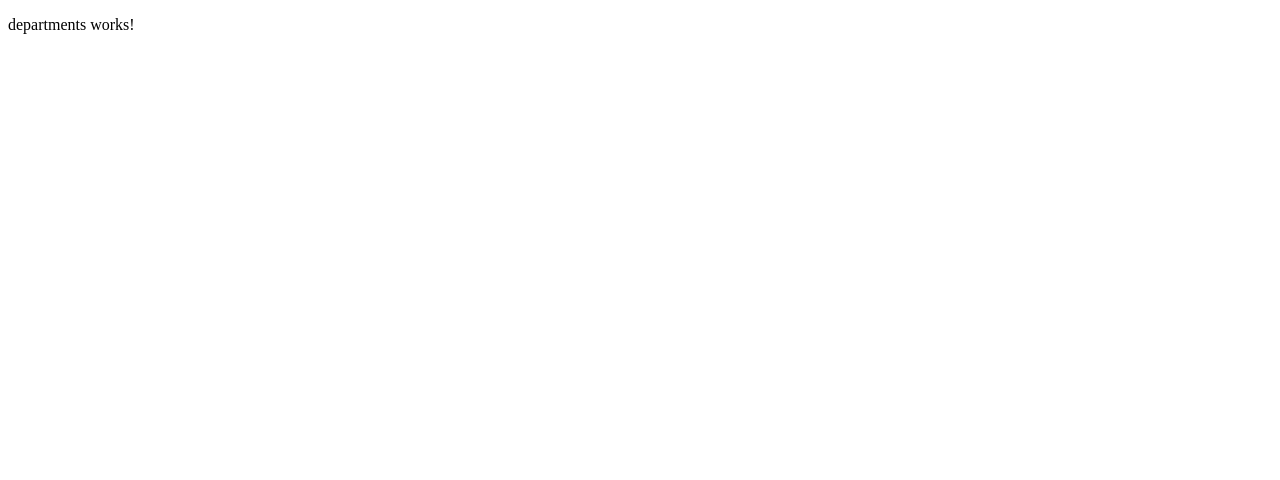
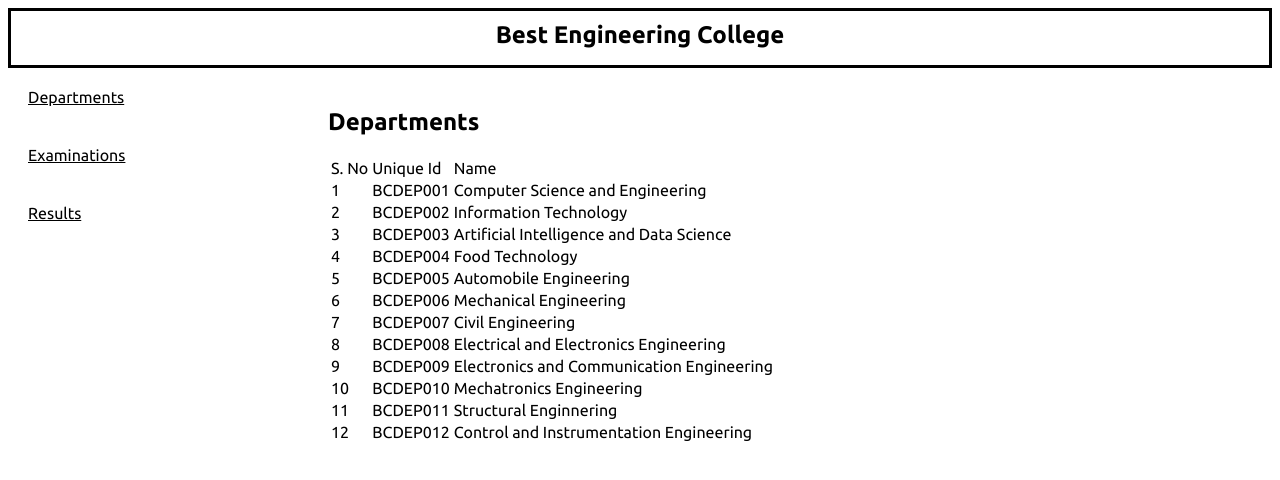
Before and after one commit to tamilselvan-code/portal-app-angular, an Angular app: page /departments in a window 1280 px wide. Shown: the top 480 px of the page. Built offline with nearby package versions, Linux system fonts and the light colour scheme.

Commit message:
added content for html pages of departments, examinations and results components

```diff
--- a/src/app/app-routing.module.ts
+++ b/src/app/app-routing.module.ts
@@ -8,7 +8,7 @@ import { ResultsComponent } from './results/results.component';
 const routes: Routes = [
   {
     path: '',
-    component: AppComponent
+    component: DepartmentsComponent
   },
   {
     path: 'departments',
--- a/src/app/app.component.css
+++ b/src/app/app.component.css
@@ -0,0 +1,155 @@
+@import url('https://fonts.googleapis.com/css2?family=Ubuntu:wght@300;400;500;700&display=swap');
+*
+{
+    margin: 0;
+    padding: 0;
+    box-sizing: border-box;
+    font-family: 'Ubuntu', sans-serif;
+}
+:root
+{
+    --blue: #287bff;
+    --white: #fff;
+    --grey: #f5f5f5;
+    --black1: #222;
+    --black2: #c0c0c0;
+    --black3: #5c5b5b;
+}
+body{
+    min-height: 100vh;
+    overflow-x: hidden;
+}
+.container
+{
+    position: relative;
+    width: 100%;
+}
+
+.banner
+{
+    width: 100%;
+    height: 60px;
+    text-align: center;
+    padding-top: 10px;
+    background: var(--blue);
+    color: var(--white);
+    border-style: solid;
+}
+
+.navigation
+{
+    position: fixed;
+    width: 300px;
+    height: 100%;
+    background: var(--blue);
+    border-style: solid #fff;
+    transition: 0.5s;
+    overflow: hidden;
+}
+
+ul {
+    list-style-type: none;
+}
+
+.navigation ul
+{
+    padding: 0;
+    margin: 0;
+}
+
+.navigation ul li
+{
+    padding: 20px;
+}
+
+.navigation ul li:hover
+{
+    cursor: pointer;
+}
+
+.navigation ul li a
+{
+    background: var(--blue);
+    color: var(--white);
+}
+
+
+
+
+.main
+{
+    position: relative;
+    left: 300px;
+    width: calc(100% - 300px);
+    background: var(--white);
+    color: var(--black2);
+    padding: 20px;
+}
+
+.departments
+{
+    position: relative;
+    display: grid;
+    min-height: 500px;
+    background: var(--white);
+    padding: 20px;
+    box-shadow: 0 7px 25px rgba(0,0,0,0.08);
+    border-radius: 20px;
+}
+
+.departments h2
+{
+    color: var(--blue);
+    text-align: center;
+}
+
+.departmentheader
+{
+    color: var(--blue);
+    font-size: 20px;
+}
+
+.departments table, thead, td
+{
+    border-collapse:collapse;
+    border-bottom: 1px solid var(--black2);
+}
+
+.departments table tbody
+{
+    color: var(--black3);
+}
+
+.examinations
+{
+    position: relative;
+    display: grid;
+    min-height: 500px;
+    background: var(--white);
+    padding: 20px;
+    box-shadow: 0 7px 25px rgba(0,0,0,0.08);
+    border-radius: 20px;
+}
+
+.examinations h2
+{
+    color: var(--blue);
+    text-align: center;
+}
+
+.examinationheader
+{
+    color: var(--blue);
+    font-size: 20px;
+}
+
+.examinations table, thead, td
+{
+    border-collapse:collapse;
+    border-bottom: 1px solid var(--black2);
+}
+
+.examinations table tbody
+{
+    color: var(--black3);
+}
--- a/src/app/app.component.html
+++ b/src/app/app.component.html
@@ -1 +1,27 @@
-<router-outlet></router-outlet>
+<!DOCTYPE html>
+<html>
+
+<head>
+  <meta name="viewport" content="width=device-width, initial-scale=1.0">
+  <title>Best Engineering College</title>
+  <link rel="stylesheet" type="text/css" href="app.component.css">
+</head>
+
+<body>
+  <div class="container">
+    <div class="banner">
+      <h2>Best Engineering College</h2>
+    </div>
+    <div class="navigation">
+      <ul>
+        <li><a routerLink="departments">Departments</a></li>
+        <li><a routerLink="examinations">Examinations</a></li>
+        <li><a routerLink="results">Results</a></li>
+      </ul>
+    </div>
+    <div class="main">
+      <router-outlet></router-outlet>
+    </div>
+  </div>
+</body>
+</html>
--- a/src/app/departments/departments.component.html
+++ b/src/app/departments/departments.component.html
@@ -1 +1,75 @@
-<p>departments works!</p>
+<div class="departments">
+
+    <h2>Departments</h2>
+    <table class="departmentstable">
+        <thead class="departmentheader">
+            <tr>
+                <td>S. No</td>
+                <td>Unique Id</td>
+                <td>Name</td>
+            </tr>
+        </thead>
+        <tbody>
+            <tr>
+                <td>1</td>
+                <td>BCDEP001</td>
+                <td>Computer Science and Engineering</td>
+            </tr>
+            <tr>
+                <td>2</td>
+                <td>BCDEP002</td>
+                <td>Information Technology</td>
+            </tr>
+            <tr>
+                <td>3</td>
+                <td>BCDEP003</td>
+                <td>Artificial Intelligence and Data Science</td>
+            </tr>
+            <tr>
+                <td>4</td>
+                <td>BCDEP004</td>
+                <td>Food Technology</td>
+            </tr>
+            <tr>
+                <td>5</td>
+                <td>BCDEP005</td>
+                <td>Automobile Engineering</td>
+            </tr>
+            <tr>
+                <td>6</td>
+                <td>BCDEP006</td>
+                <td>Mechanical Engineering</td>
+            </tr>
+            <tr>
+                <td>7</td>
+                <td>BCDEP007</td>
+                <td>Civil Engineering</td>
+            </tr>
+            <tr>
+                <td>8</td>
+                <td>BCDEP008</td>
+                <td>Electrical and Electronics Engineering</td>
+            </tr>
+            <tr>
+                <td>9</td>
+                <td>BCDEP009</td>
+                <td>Electronics and Communication Engineering</td>
+            </tr>
+            <tr>
+                <td>10</td>
+                <td>BCDEP010</td>
+                <td>Mechatronics Engineering</td>
+            </tr>
+            <tr>
+                <td>11</td>
+                <td>BCDEP011</td>
+                <td>Structural Enginnering</td>
+            </tr>
+            <tr>
+                <td>12</td>
+                <td>BCDEP012</td>
+                <td>Control and Instrumentation Engineering</td>
+            </tr>
+        </tbody>
+    </table>
+</div>
--- a/src/app/examinations/examinations.component.html
+++ b/src/app/examinations/examinations.component.html
@@ -1 +1,75 @@
-<p>examinations works!</p>
+<div class="examinations">
+
+    <h2>Examinations</h2>
+    <table class= "examinationstable">
+         <thead class="examinationheader">
+             <tr>
+                 <td>S. No</td>
+                 <td>Exam Id</td>
+                 <td>Name</td>
+             </tr>
+         </thead>
+         <tbody>
+             <tr>
+                 <td>1</td>
+                 <td>EXAM001</td>
+                 <td>Programming in C</td>
+             </tr>
+             <tr>
+                 <td>2</td>
+                 <td>EXAM002</td>
+                 <td>Programming in C++</td>
+             </tr>
+             <tr>
+                 <td>3</td>
+                 <td>EXAM003</td>
+                 <td>Programming in Java</td>
+             </tr>
+             <tr>
+                 <td>4</td>
+                 <td>EXAM004</td>
+                 <td>Engineering Mathematics-1</td>
+             </tr>
+             <tr>
+                 <td>5</td>
+                 <td>EXAM005</td>
+                 <td>Engineering Mathematics-2</td>
+             </tr>
+             <tr>
+                 <td>6</td>
+                 <td>EXAM006</td>
+                 <td>Engineering Drawing</td>
+             </tr>
+             <tr>
+                 <td>7</td>
+                 <td>EXAM007</td>
+                 <td>Basics of Electronics Engineering</td>
+             </tr>
+             <tr>
+                 <td>8</td>
+                 <td>EXAM008</td>
+                 <td>Professional Communication</td>
+             </tr>
+             <tr>
+                 <td>9</td>
+                 <td>EXAM009</td>
+                 <td>Soft Skills</td>
+             </tr>
+             <tr>
+                 <td>10</td>
+                 <td>EXAM0010</td>
+                 <td>Engineering Physics</td>
+             </tr>
+             <tr>
+                 <td>11</td>
+                 <td>EXAM0011</td>
+                 <td>Engineering Chemistry</td>
+             </tr>
+             <tr>
+                 <td>12</td>
+                 <td>EXAM0012</td>
+                 <td>Workshop Practice</td>
+             </tr>
+         </tbody>
+    </table>
+ </div>
--- a/src/app/results/results.component.html
+++ b/src/app/results/results.component.html
@@ -1 +1,45 @@
-<p>results works!</p>
+<div class="examinations">
+
+    <h2>Results</h2>
+
+    <form id="form">
+        <input type="search" id="query" name="q" placeholder="Search...">
+        <button>Search</button>
+    </form>
+
+    <div>
+        <label class="rollno">Roll No: 22CSE567</label><br>
+        <br> <label class="name">Name: N. Pratik</label>
+    </div>
+
+    <table class="examinationstable">
+        <thead>
+            <tr>
+                <td>Subject</td>
+                <td>Score</td>
+            </tr>
+        </thead>
+        <tbody>
+            <tr>
+                <td>Programming in C</td>
+                <td>98</td>
+            </tr>
+            <tr>
+                <td>Programming in C++</td>
+                <td>90</td>
+            </tr>
+            <tr>
+                <td>Programming in Java</td>
+                <td>88</td>
+            </tr>
+            <tr>
+                <td>Engineering Mathematics-1</td>
+                <td>80</td>
+            </tr>
+            <tr>
+                <td>Professional Communication</td>
+                <td>85</td>
+            </tr>
+        </tbody>
+    </table>
+</div>
```
